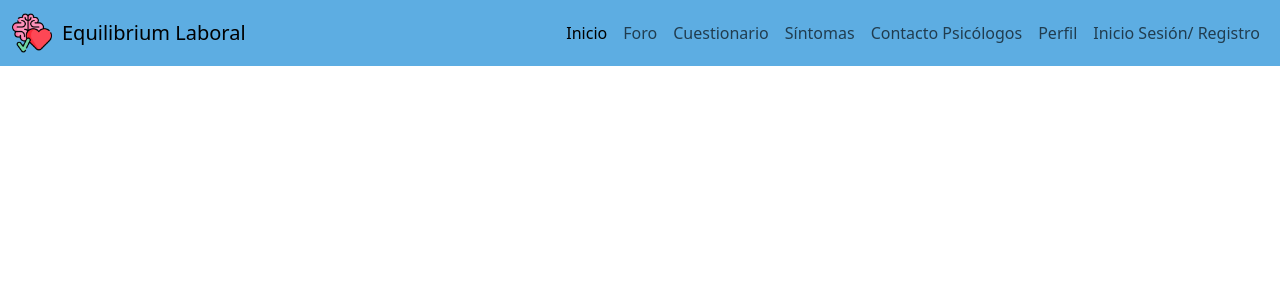
After one commit to Kamuiixd/Capstone, a Python web app: template templates/nosotros.html in a window 1280 px wide. The commit adds this page. Shown: the top 300 px of the page. Run offline with Jinja, Linux system fonts and the light colour scheme; the template is opened without the code that fills it, so the values that code supplies are empty.

```diff
--- a/templates/index.html
+++ b/templates/index.html
@@ -61,7 +61,7 @@
         </div>
     </div>
 
-  <!-- Carousel -->
+    <!-- Carousel -->
 <div id="carouselExampleSlidesOnly" class="carousel slide" data-bs-ride="carousel" data-bs-interval="3000" style="margin-top: 1cm;">
     <div class="carousel-inner">
         <div class="carousel-item active">
@@ -75,7 +75,7 @@
         </div>
     </div>
 
-
+    <!--footer-->
     <style>
         footer {
             margin-top: 3cm;
--- /dev/null
+++ b/templates/nosotros.html
@@ -0,0 +1,51 @@
+<!DOCTYPE html>
+<html lang="es">
+<head>
+    <meta charset="UTF-8">
+    <meta name="viewport" content="width=device-width, initial-scale=1.0">
+    <title>Nosotros- Equilibrium Laboral</title>
+    <link href="https://cdn.jsdelivr.net/npm/bootstrap@5.3.0/dist/css/bootstrap.min.css" rel="stylesheet">
+    <link rel="icon" href="/images/salud-mental.png" type="image/x-icon"> <!-- Aquí se agrega el favicon -->
+    <link rel="stylesheet" href="styles.css">
+    <link rel="stylesheet" href="https://cdnjs.cloudflare.com/ajax/libs/bootstrap-icons/1.10.3/font/bootstrap-icons.min.css">
+</head>
+</head>
+<body>
+    <!-- Barra de navegación -->
+    <nav class="navbar navbar-expand-lg navbar-light" style="background-color: #5dade2;">
+        <div class="container-fluid">
+            <!-- Ícono en la barra de navegación -->
+            <a class="navbar-brand d-flex align-items-center" href="index.html">
+                <img src="/images/salud-mental.png" alt="Icono" style="width: 40px; height: 40px; margin-right: 10px;">
+                Equilibrium Laboral
+            </a>
+            <button class="navbar-toggler" type="button" data-bs-toggle="collapse" data-bs-target="#navbarNav" aria-controls="navbarNav" aria-expanded="false" aria-label="Toggle navigation">
+                <span class="navbar-toggler-icon"></span>
+            </button>
+            <div class="collapse navbar-collapse" id="navbarNav">
+                <ul class="navbar-nav ms-auto">
+                    <li class="nav-item">
+                        <a class="nav-link active" href="index.html">Inicio</a>
+                    </li>
+                    <li class="nav-item">
+                        <a class="nav-link" href="foro.html">Foro</a>
+                    </li>
+                    <li class="nav-item">
+                        <a class="nav-link" href="cuestionario.html">Cuestionario</a>
+                    </li>
+                    <li class="nav-item">
+                        <a class="nav-link" href="sintomas.html">Síntomas</a>
+                    </li>
+                    <li class="nav-item">
+                        <a class="nav-link" href="contactoPsico.html">Contacto Psicólogos</a>
+                    </li>
+                    <li class="nav-item">
+                        <a class="nav-link" href="perfil.html">Perfil</a>
+                    </li>
+                    <li class="nav-item">
+                        <a class="nav-link" href="login.html">Inicio Sesión/ Registro</a>
+                  </li>
+                </ul>
+            </div>
+        </div>
+    </nav>
```
